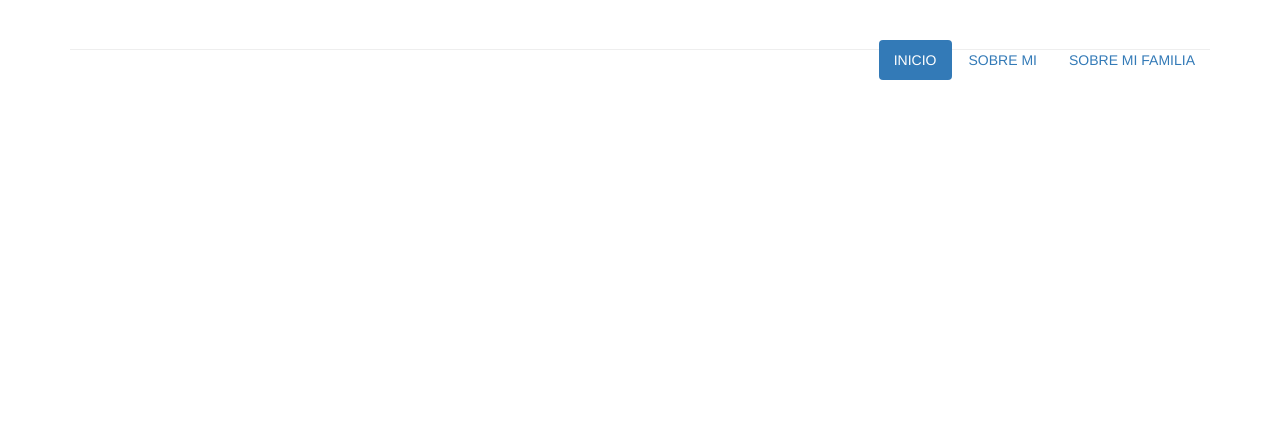
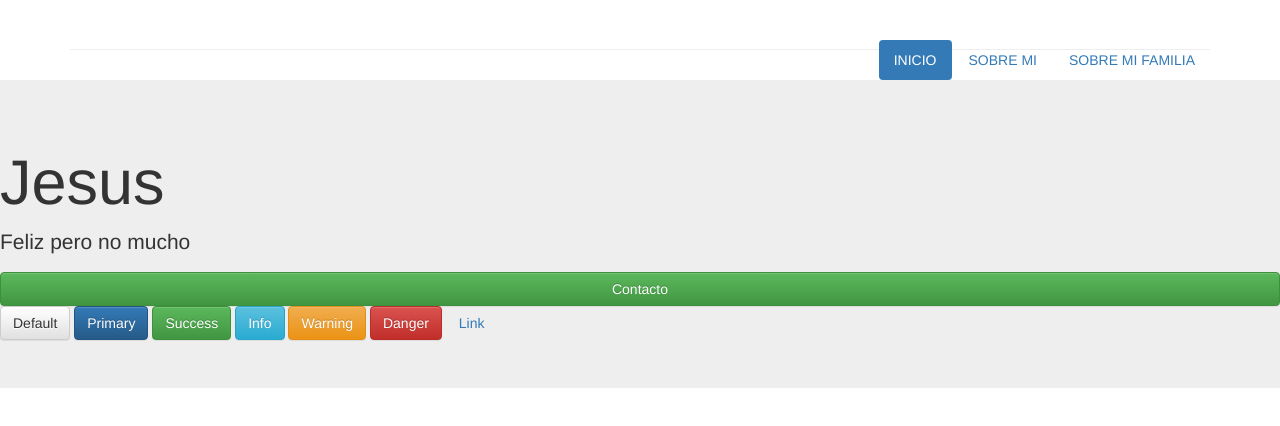
Before and after one commit to pajaroTICs/trabajo-1, a plain HTML site: page HTML/tema3.html in a window 1280 px wide. Drawn offline with nearby package versions, Linux system fonts and the light colour scheme.

Commit message:
Etiquetas de bootstrap

```diff
--- a/HTML/tema3.html
+++ b/HTML/tema3.html
@@ -3,9 +3,7 @@
     <head>
         <title>Tema 3</title>
         <link rel="stylesheet" href="https://maxcdn.bootstrapcdn.com/bootstrap/3.3.5/css/bootstrap.min.css"&gt;>
-
-
-<link rel="stylesheet" href="https://maxcdn.bootstrapcdn.com/bootstrap/3.3.5/css/bootstrap-theme.min.css"&gt;>
+        <link rel="stylesheet" href="https://maxcdn.bootstrapcdn.com/bootstrap/3.3.5/css/bootstrap-theme.min.css"&gt;>
 
     </head>
     <body>
@@ -16,7 +14,7 @@
                         <a href="#">INICIO</a>
                     </li>
                     <li>
-                        <a href="#">SOBRE MI</a>
+                        <a href="tema1.html">SOBRE MI</a>
                     </li>
                     <li>
                         <a href="#">SOBRE MI FAMILIA</a>
@@ -24,6 +22,19 @@
                 </ul>
             </header>
         </div>
+        <div class="jumbotron">
+            <h1>Jesus</h1>
+            <p class="text-justify">Feliz pero no mucho</p>
+            <a class="btn btn-success btn-block" href="#">Contacto</a>
+            <a class="btn btn-default" href="index.html">Default</a>
+            <a class="btn btn-primary" href="#">Primary</a>
+            <a class="btn btn-success" href="#">Success</a>
+            <a class="btn btn-info" href="#">Info</a>
+            <a class="btn btn-warning" href="#">Warning</a>
+            <a class="btn btn-danger" href="#">Danger</a>
+            <a class="btn btn-link" href="#">Link</a>
+
+        </div>
         <script src="https://ajax.googleapis.com/ajax/libs/jquery/1.11.3/jquery.min.js"></script>
             <script src="https://maxcdn.bootstrapcdn.com/bootstrap/3.3.5/js/bootstrap.min.js"></script>
     </body>
```
